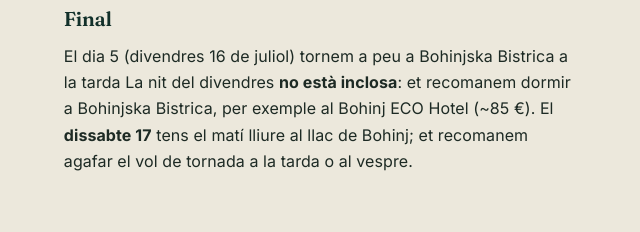
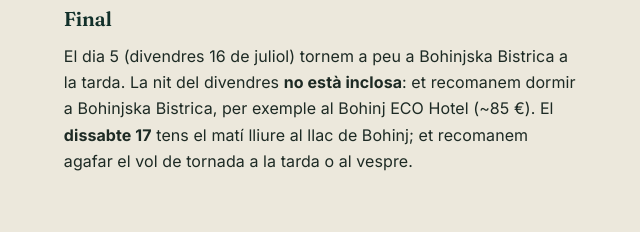
Before and after one commit to Pauluzzz/TreballFinalTD2, a plain HTML site: page informacio.html in a window 1280 px wide. Shown: the part 1836-2068 px from the top of the page, 613-1253 px from the left. Drawn offline with Linux system fonts and the light colour scheme.

Commit message:
Revisió 26/11: fusiona la feina de ge0foc, corregeix un punt a informacio.html i actualitza la checklist
Co-Authored-By: Claude Opus 5.5 <noreply@anthropic.com>
Claude-Session: https://claude.ai/code/session_01W2q7z9HDE6YcheQ81HUhM5

```diff
--- a/informacio.html
+++ b/informacio.html
@@ -81,7 +81,7 @@
         <h3>Punt de trobada</h3>
         <div class="notice"><strong>📍 12 de juliol de 2027, a les 8:30</strong><br>Estació d'autobusos de Bohinjska Bistrica. Allà farem la presentació i revisarem el material abans de sortir a peu a les 9:00.</div>
         <h3 style="margin-top:1.4rem">Final</h3>
-        <p>El dia 5 (divendres 16 de juliol) tornem a peu a Bohinjska Bistrica a la tarda La nit del divendres <strong>no està inclosa</strong>: et recomanem dormir a Bohinjska Bistrica, per exemple al Bohinj ECO Hotel (~85 €). El <strong>dissabte 17</strong> tens el matí lliure al llac de Bohinj; et recomanem agafar el vol de tornada a la tarda o al vespre.</p>
+        <p>El dia 5 (divendres 16 de juliol) tornem a peu a Bohinjska Bistrica a la tarda. La nit del divendres <strong>no està inclosa</strong>: et recomanem dormir a Bohinjska Bistrica, per exemple al Bohinj ECO Hotel (~85 €). El <strong>dissabte 17</strong> tens el matí lliure al llac de Bohinj; et recomanem agafar el vol de tornada a la tarda o al vespre.</p>
       </div>
     </div>
   </div>
```
Also changed, not shown: 1 other file.
